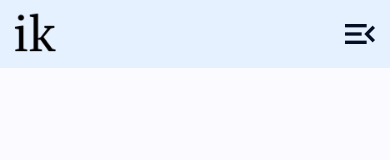
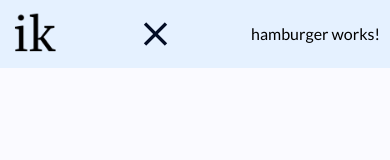
Before and after one commit to fpspokane/reports, an Angular app: page /fps-prevention in a window 390 px wide. Both pictures are taken after a click on the icon "menu_open". Shown: the top 160 px of the page. Built offline with nearby package versions, Linux system fonts and the light colour scheme; what ng2-charts would draw is missing.

Commit message:
set up hamburger toggle and component integration

```diff
--- a/src/app/components/navbar/navbar.component.css
+++ b/src/app/components/navbar/navbar.component.css
@@ -42,5 +42,5 @@
   transition: transform 300ms ease-out;
 }
 .hamburger:active {
-  transform: scale(1.1);
+  transform: scale(1.15);
 }
--- a/src/app/components/navbar/navbar.component.html
+++ b/src/app/components/navbar/navbar.component.html
@@ -19,6 +19,11 @@
     >
   </ng-container>
   <ng-template #hamburgerMenu [class.hide]="currentPath === '/'">
-    <i class="material-icons hamburger">menu_open</i>
+    <i class="material-icons hamburger" (click)="toggleHamburger()">{{
+      hamburger ? "close" : "menu_open"
+    }}</i>
   </ng-template>
+  <ng-container *ngIf="hamburger">
+    <app-hamburger></app-hamburger>
+  </ng-container>
 </section>
--- a/src/app/components/navbar/navbar.component.ts
+++ b/src/app/components/navbar/navbar.component.ts
@@ -9,6 +9,7 @@ import { Router, NavigationEnd } from '@angular/router';
 export class NavbarComponent implements OnInit {
   currentPath: string = '/';
   screenWidth: number = window.innerWidth;
+  hamburger: boolean = false;
 
   constructor(private router: Router) {
     this.getScreenSize();
@@ -25,6 +26,10 @@ export class NavbarComponent implements OnInit {
   @HostListener('window:resize', ['$event'])
   getScreenSize(event?: string) {
     this.screenWidth = window.innerWidth;
-    console.log(this.screenWidth);
+  }
+
+  toggleHamburger() {
+    this.hamburger = !this.hamburger;
+    console.log(this.hamburger);
   }
 }
```
